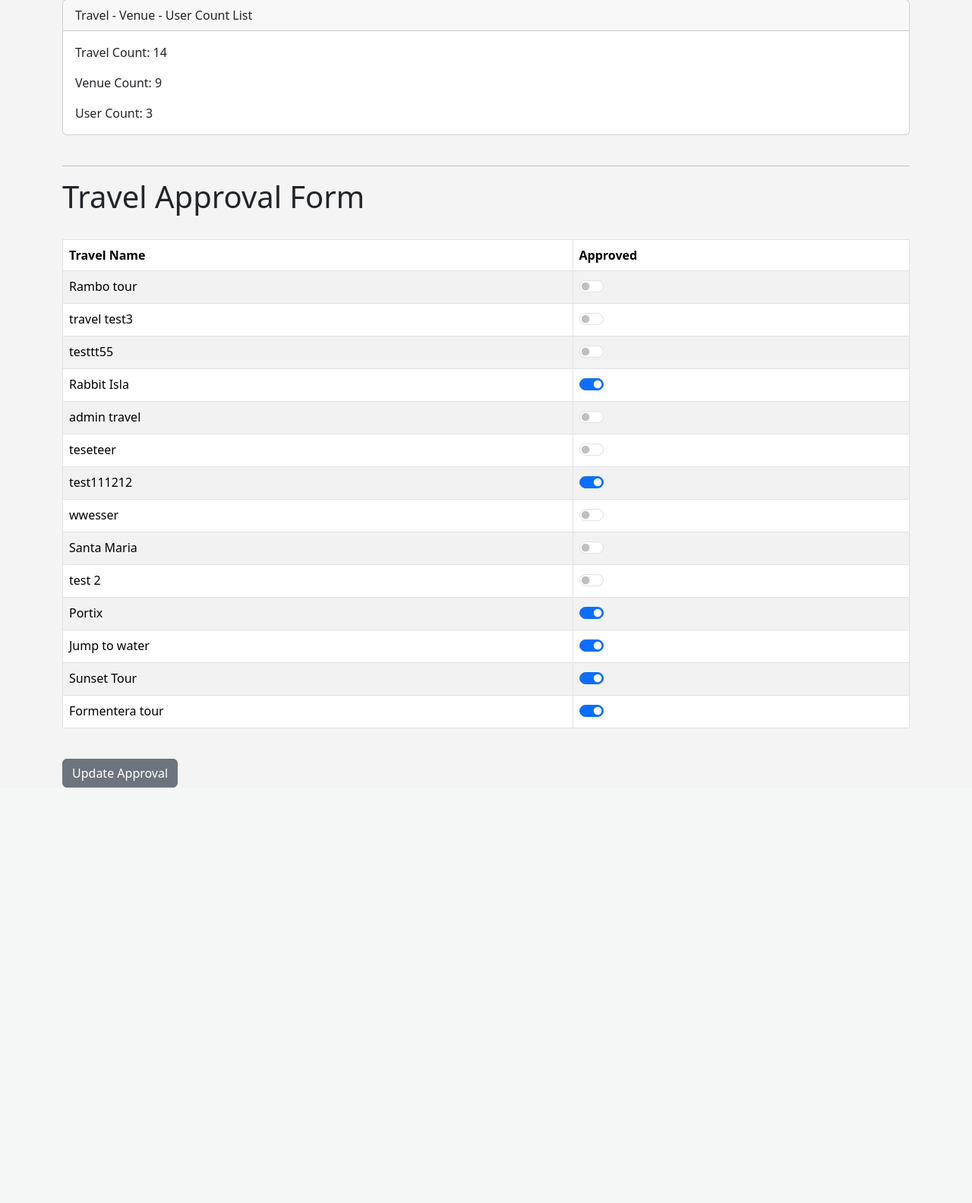
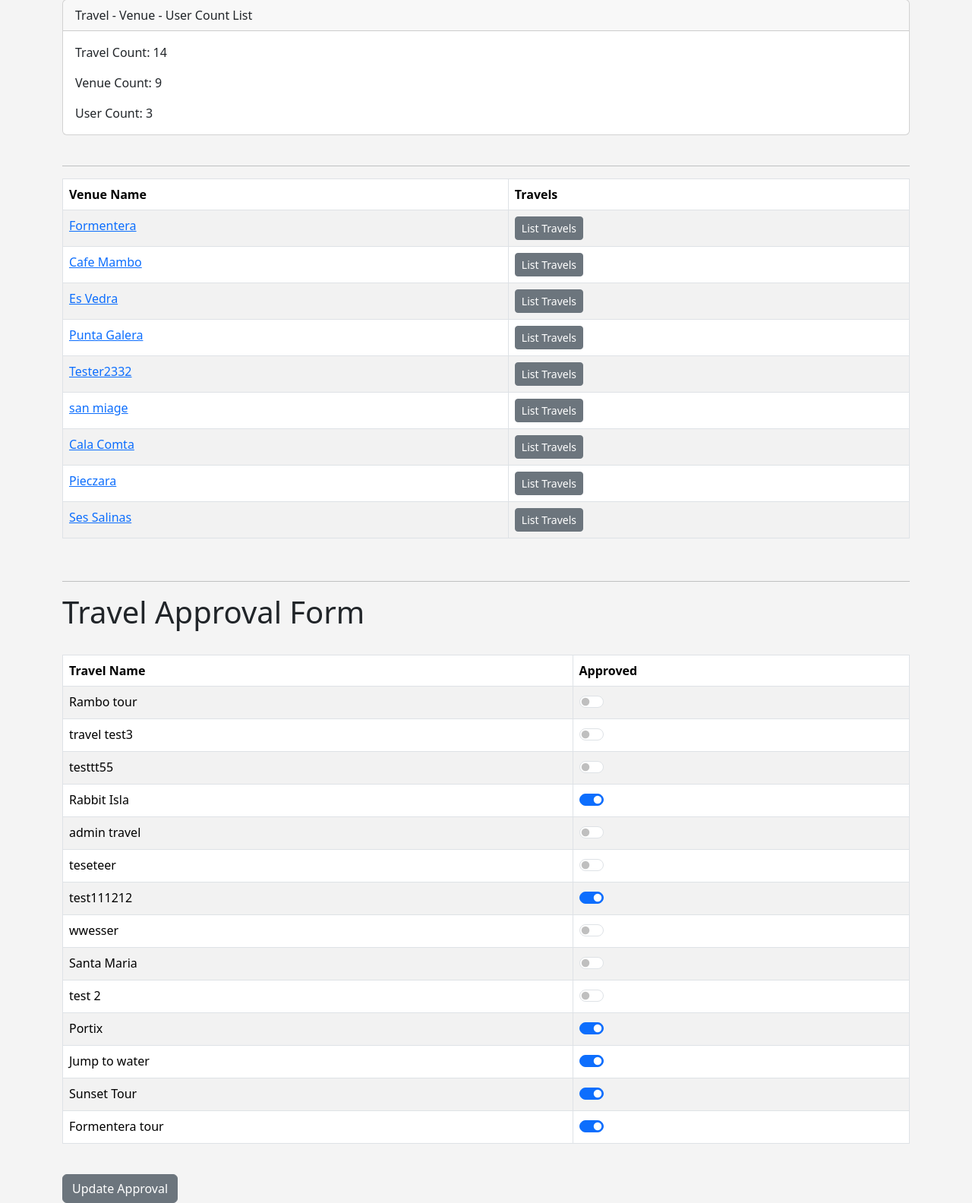
Before and after one commit to SebastianSloma/Travel_club, a Django app: page /admin_approval in a window 1280 px wide. Shown: the part 185-1769 px from the top of the page at 76% size. Before the commit the page ends 1222 px from the top, so only its background shows below. Run offline with Django 4.2, Linux system fonts and the light colour scheme; a user stored in the database is signed in; data comes from the database, SQL or seed files in the repository; both versions use the stored data as it was after the commit.

Commit message:
added function show all travels by venue

```diff
--- a/travel/templates/travel/admin_approval.html
+++ b/travel/templates/travel/admin_approval.html
@@ -16,6 +16,30 @@
         <p class="card-text">User Count: {{ user_count }}</p>
     </div>
 </div>
+<br><hr>
+
+
+<table class="table table-striped table-hover table-bordered">
+	<thead>
+		<tr>
+			<th scope="col">Venue Name</th>
+			<th scope="col">Travels</th>
+		</tr>
+	</thead>
+	<tbody>
+		{% for venue in venue_list %}
+		<tr>
+			<td>
+                <a href="{% url 'show-venue' venue.id%}">{{ venue }}</a>
+            </td>
+            <td>
+                <a href="{% url 'venue-travels' venue.id %}" class="btn btn-sm btn-secondary">List Travels</a>
+
+            </td>
+            {% endfor %}
+		</tr>
+	</tbody>
+</table>
 
 <br><hr>
 <h1>Travel Approval Form</h1>
--- a/travel/urls.py
+++ b/travel/urls.py
@@ -4,7 +4,7 @@ from . import views
 
 urlpatterns = [
 
-path('', views.home, name='home'),
+    path('', views.home, name='home'),
     path('<int:year>/<str:month>', views.home, name='home'),
     path('travels', views.all_travels, name='list-travels'),
     path('add_venue', views.add_venue, name='add-venue'),
@@ -22,4 +22,6 @@ path('', views.home, name='home'),
     path('my_travels', views.my_travels, name='my_travels'),
     path('search_travels', views.search_travels, name='search_travels'),
     path('admin_approval', views.admin_approval, name='admin_approval'),
+    path('venue_travels/<venue_id>', views.venue_travels, name='venue-travels'),
+    path('show_travel/<travel_id>', views.show_travel, name='show-travel'),
 ]
--- a/travel/views.py
+++ b/travel/views.py
@@ -20,9 +20,29 @@ from django.contrib import messages
 
 # Create your views here.
 
+# Show travels
+
+
+def show_travel(request, travel_id):
+    travel = Travel.objects.get(pk=travel_id)
+    return render(request, 'travel/show_travel.html', {'travel': travel})
+
+
+# Show travels in a venue
+def venue_travels(request, venue_id):
+    venue = Venue.objects.get(id=venue_id)
+    travels = venue.travel_set.all()
+    if travels:
+        return render(request, 'travel/venue_travels.html', {'travels': travels})
+
+    else:
+        messages.success(request, ("That Venue Has No Events At This Time..."))
+        return redirect('admin_approval')
+
 
 # Create Admin Travel Approval Page
 def admin_approval(request):
+    venue_list = Venue.objects.all()
     travel_count = Travel.objects.all().count()
     venue_count = Venue.objects.all().count()
     user_count = User.objects.all().count()
@@ -45,11 +65,13 @@ def admin_approval(request):
                 'travel_list': travel_list,
                 'travel_count': travel_count,
                 'venue_count': venue_count,
-                'user_count': user_count})
+                'user_count': user_count,
+                'venue_list': venue_list})
     else:
         messages.success(
             request, ('You are not authorized to view this page!'))
         return redirect('home')
+
     return render(request, 'travel/admin_approval.html')
 
 
```
Also changed, not shown: travel/templates/travel/show_travel.html (added, +46 -0 lines), travel/templates/travel/venue_travels.html (added, +13 -0 lines), db.sqlite3.
